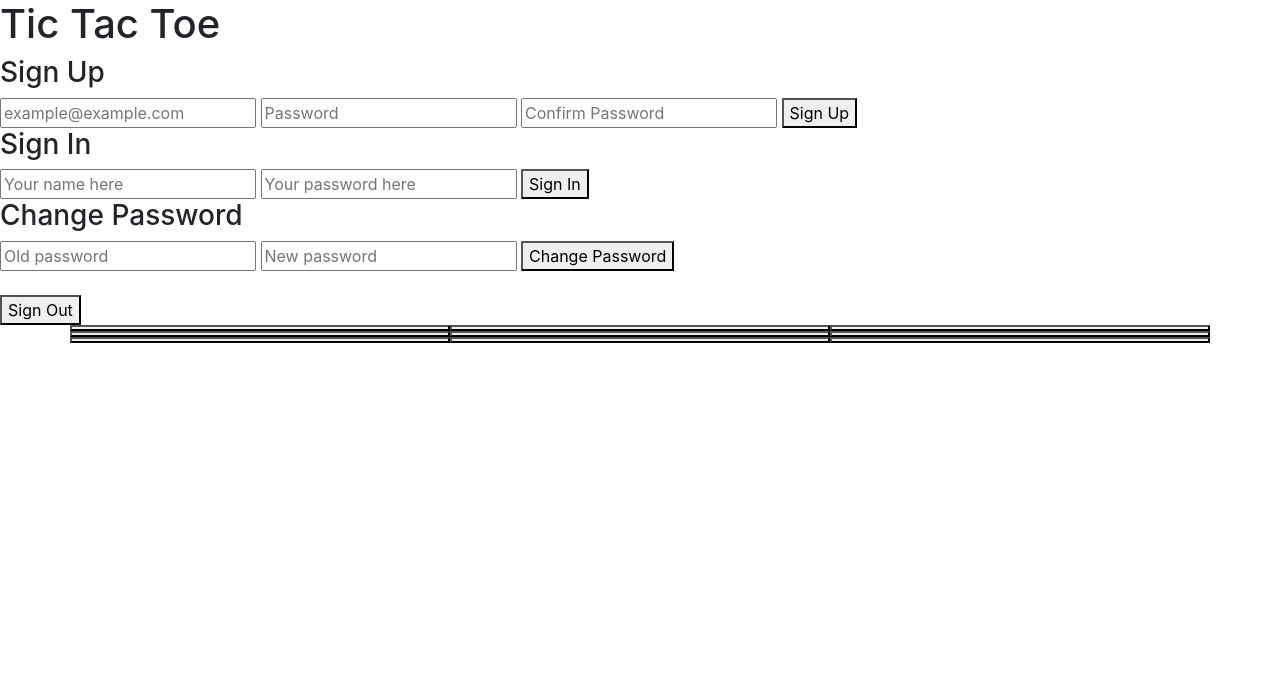
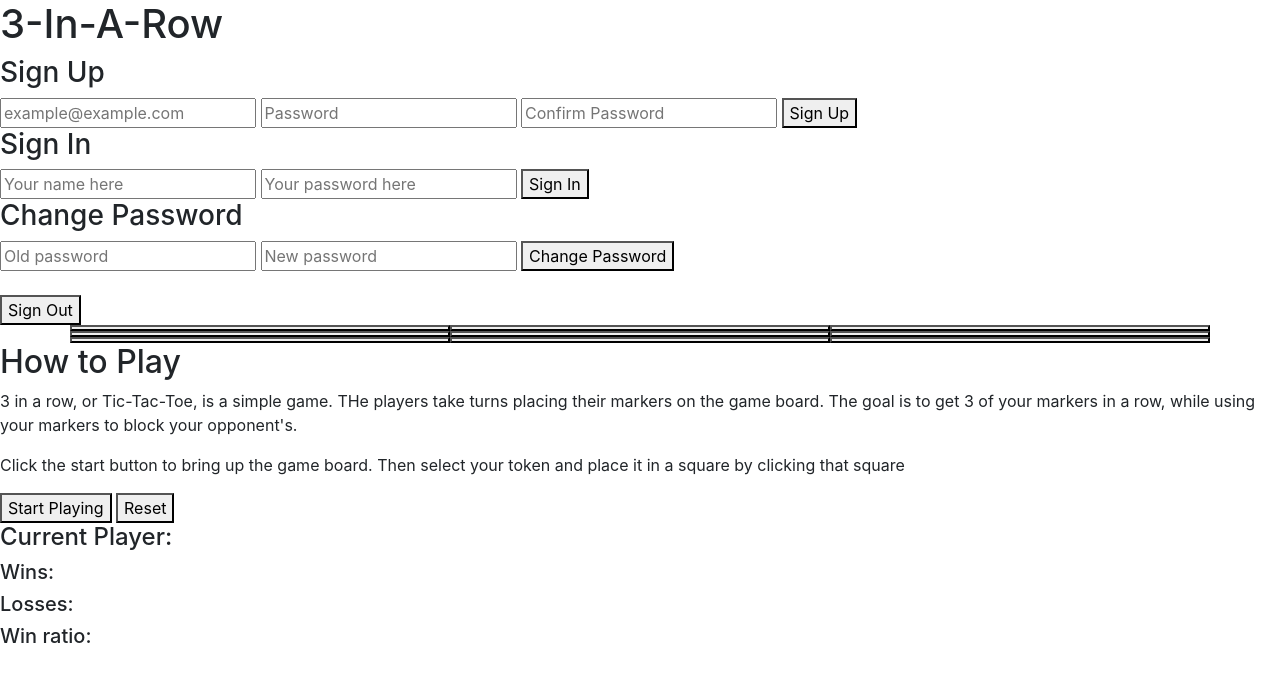
Before and after one commit to MsPockets/tic-tac-toe, a website built with webpack: page index.html in a window 1280 px wide. Built offline with nearby package versions, Linux system fonts and the light colour scheme.

Commit message:
Finish html
added button for reset
added button for start game
added instructions
added current player status
added win counter
added loss counter
added win ratio tracker

```diff
--- a/index.html
+++ b/index.html
@@ -12,7 +12,7 @@
       <script src="public/application.js" type="text/javascript" charset="utf-8" defer></script>
     </head>
     <body>
-      <h1>Tic Tac Toe</h1>
+      <h1>3-In-A-Row</h1>
       <form id="sign-up">
         <fieldset>
           <h3>Sign Up</h3>
@@ -60,5 +60,23 @@
         </div>
       </div>
 
+      <h2>How to Play</h2>
+      <p>3 in a row, or Tic-Tac-Toe, is a simple game. THe players take turns placing their markers on the game board. The goal is to get 3 of your markers in a row, while using your markers to block your opponent's.</p>
+      <p>Click the start button to bring up the game board. Then select your token and place it in a square by clicking that square</p>
+
+      <button id="start-game">Start Playing</button>
+      <button id="reset">Reset</button>
+
+      <h4 id="current-player">Current Player:</h4>
+      <h4 id="player-token"></h4>
+
+      <h5>Wins:</h5>
+      <h5 id="wins"<|></h5>
+
+      <h5>Losses:</h5>
+      <h5 id="losses"></h5>
+
+      <h5>Win ratio:</h5>
+      <h5 id="win-ratio"></h5>
     </body>
 </html>
```
